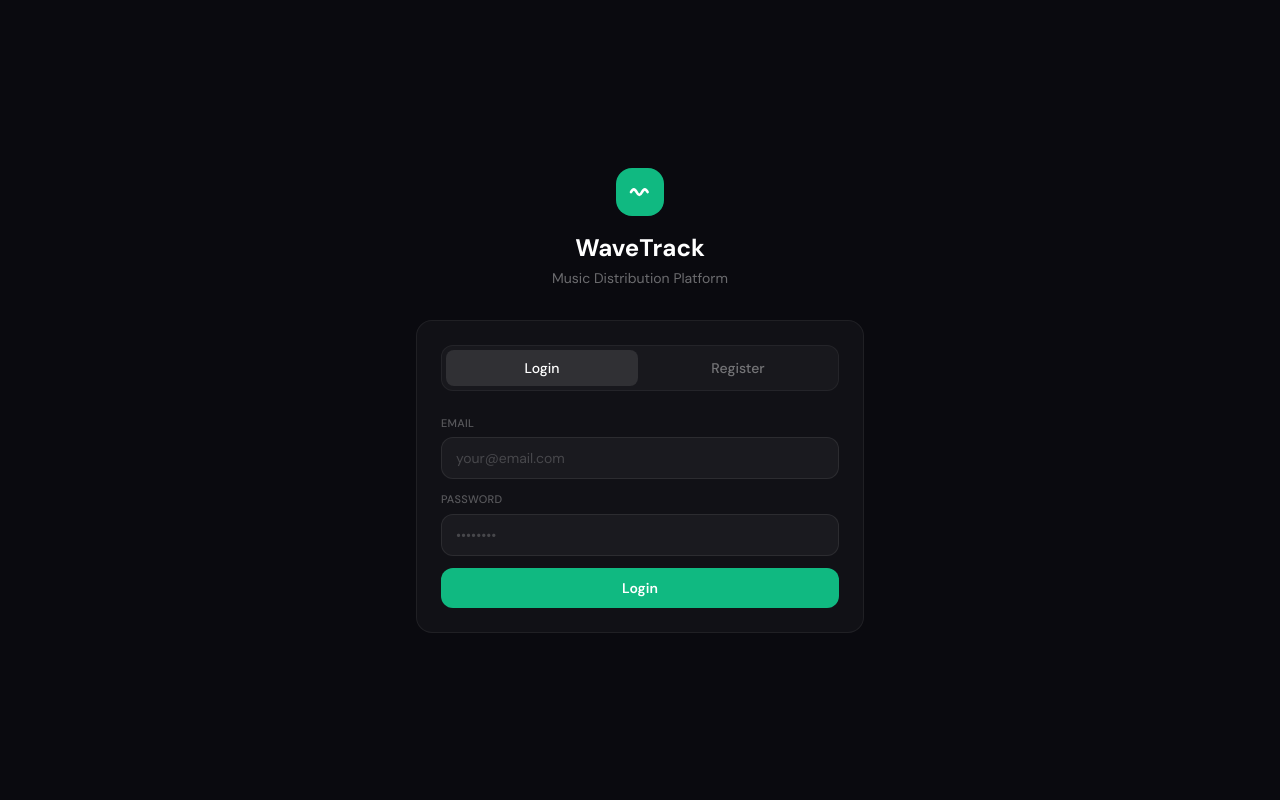
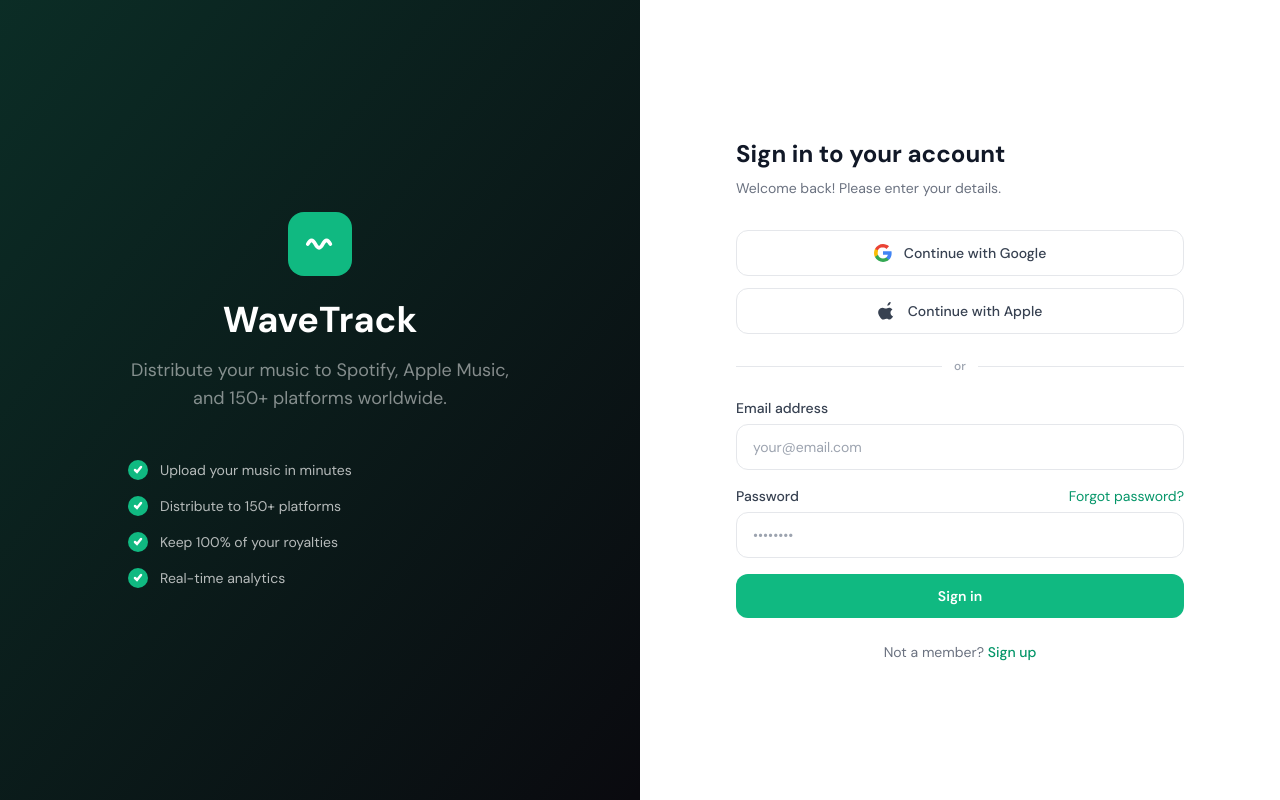
Before and after one commit to Habibulla403/wavetrack, a React (Vite) app: page / in a window 1280 px wide. Built offline with nearby package versions, Linux system fonts and the light colour scheme.

Commit message:
Update AuthPage.jsx

```diff
--- a/src/components/AuthPage.jsx
+++ b/src/components/AuthPage.jsx
@@ -28,79 +28,130 @@ export default function AuthPage({ onAuth }) {
   };
 
   return (
-    <div className="min-h-screen bg-[#0A0A0F] flex items-center justify-center px-4">
-      <div className="w-full max-w-md">
-        <div className="text-center mb-8">
-          <div className="w-12 h-12 rounded-2xl bg-emerald-500 flex items-center justify-center mx-auto mb-4">
-            <svg width="22" height="22" fill="none" viewBox="0 0 16 16">
+    <div className="min-h-screen bg-white flex">
+      {/* Left side - decorative */}
+      <div className="hidden lg:flex lg:w-1/2 bg-[#0A0A0F] flex-col items-center justify-center p-12 relative overflow-hidden">
+        <div className="absolute inset-0 bg-gradient-to-br from-emerald-500/20 to-transparent" />
+        <div className="relative z-10 text-center">
+          <div className="w-16 h-16 rounded-2xl bg-emerald-500 flex items-center justify-center mx-auto mb-6">
+            <svg width="30" height="30" fill="none" viewBox="0 0 16 16">
               <path d="M1.5 8 Q3.5 4 5.5 8 Q7.5 12 9.5 8 Q11.5 4 13.5 8" stroke="white" strokeWidth="2" strokeLinecap="round" />
             </svg>
           </div>
-          <h1 className="text-2xl font-bold text-white">WaveTrack</h1>
-          <p className="text-white/40 text-sm mt-1">Music Distribution Platform</p>
+          <h1 className="text-4xl font-bold text-white mb-4">WaveTrack</h1>
+          <p className="text-white/50 text-lg max-w-sm">Distribute your music to Spotify, Apple Music, and 150+ platforms worldwide.</p>
+          <div className="mt-12 space-y-4">
+            {["Upload your music in minutes", "Distribute to 150+ platforms", "Keep 100% of your royalties", "Real-time analytics"].map((item, i) => (
+              <div key={i} className="flex items-center gap-3 text-left">
+                <div className="w-5 h-5 rounded-full bg-emerald-500 flex items-center justify-center flex-shrink-0">
+                  <svg width="10" height="10" fill="none" stroke="white" strokeWidth="2.5" strokeLinecap="round"><polyline points="2,5 4,7 8,2" /></svg>
+                </div>
+                <span className="text-white/70 text-sm">{item}</span>
+              </div>
+            ))}
+          </div>
         </div>
+      </div>
 
-        <div className="bg-white/[0.03] border border-white/[0.06] rounded-2xl p-6">
-          <div className="flex gap-1 p-1 bg-white/[0.03] rounded-xl mb-6 border border-white/[0.05]">
-            <button
-              onClick={() => setIsLogin(true)}
-              className={`flex-1 py-2 rounded-lg text-sm font-medium transition-all ${isLogin ? "bg-white/10 text-white" : "text-white/40 hover:text-white/60"}`}
-            >
-              Login
-            </button>
-            <button
-              onClick={() => setIsLogin(false)}
-              className={`flex-1 py-2 rounded-lg text-sm font-medium transition-all ${!isLogin ? "bg-white/10 text-white" : "text-white/40 hover:text-white/60"}`}
-            >
-              Register
-            </button>
+      {/* Right side - form */}
+      <div className="w-full lg:w-1/2 flex items-center justify-center p-8">
+        <div className="w-full max-w-md">
+          {/* Mobile logo */}
+          <div className="lg:hidden text-center mb-8">
+            <div className="w-12 h-12 rounded-2xl bg-emerald-500 flex items-center justify-center mx-auto mb-3">
+              <svg width="22" height="22" fill="none" viewBox="0 0 16 16">
+                <path d="M1.5 8 Q3.5 4 5.5 8 Q7.5 12 9.5 8 Q11.5 4 13.5 8" stroke="white" strokeWidth="2" strokeLinecap="round" />
+              </svg>
+            </div>
+            <h1 className="text-2xl font-bold text-gray-900">WaveTrack</h1>
           </div>
 
-          <div className="space-y-3">
+          <h2 className="text-2xl font-bold text-gray-900 mb-2">
+            {isLogin ? "Sign in to your account" : "Create your account"}
+          </h2>
+          <p className="text-gray-500 text-sm mb-8">
+            {isLogin ? "Welcome back! Please enter your details." : "Start distributing your music today."}
+          </p>
+
+          {/* Google button */}
+          <button className="w-full flex items-center justify-center gap-3 px-4 py-3 border border-gray-200 rounded-xl text-sm font-medium text-gray-700 hover:bg-gray-50 transition-all mb-3">
+            <svg width="18" height="18" viewBox="0 0 18 18">
+              <path d="M17.64 9.2c0-.637-.057-1.251-.164-1.84H9v3.481h4.844c-.209 1.125-.843 2.078-1.796 2.716v2.259h2.908c1.702-1.567 2.684-3.875 2.684-6.615z" fill="#4285F4"/>
+              <path d="M9 18c2.43 0 4.467-.806 5.956-2.184l-2.908-2.259c-.806.54-1.837.86-3.048.86-2.344 0-4.328-1.584-5.036-3.711H.957v2.332C2.438 15.983 5.482 18 9 18z" fill="#34A853"/>
+              <path d="M3.964 10.706c-.18-.54-.282-1.117-.282-1.706s.102-1.166.282-1.706V4.962H.957C.347 6.175 0 7.55 0 9s.348 2.825.957 4.038l3.007-2.332z" fill="#FBBC05"/>
+              <path d="M9 3.58c1.321 0 2.508.454 3.44 1.345l2.582-2.58C13.463.891 11.426 0 9 0 5.482 0 2.438 2.017.957 4.962L3.964 6.294C4.672 4.167 6.656 3.58 9 3.58z" fill="#EA4335"/>
+            </svg>
+            Continue with Google
+          </button>
+
+          <button className="w-full flex items-center justify-center gap-3 px-4 py-3 border border-gray-200 rounded-xl text-sm font-medium text-gray-700 hover:bg-gray-50 transition-all mb-6">
+            <svg width="18" height="18" viewBox="0 0 18 18" fill="currentColor">
+              <path d="M12.628 0c.07.925-.27 1.842-.83 2.51-.56.668-1.458 1.19-2.368 1.12-.09-.898.303-1.834.843-2.48C10.833.5 11.768 0 12.628 0zm3.44 12.418c-.437.995-.647 1.44-1.21 2.32-.785 1.23-1.892 2.76-3.264 2.774-1.219.013-1.532-.79-3.185-.78-1.653.008-1.997.796-3.218.783-1.372-.014-2.416-1.396-3.2-2.626C-.07 12.54-.33 9.397.9 7.674c.893-1.278 2.298-2.026 3.622-2.026 1.347 0 2.195.8 3.308.8 1.08 0 1.737-.802 3.293-.802 1.183 0 2.434.644 3.326 1.757-2.922 1.602-2.448 5.783.619 7.015z"/>
+            </svg>
+            Continue with Apple
+          </button>
+
+          <div className="flex items-center gap-3 mb-6">
+            <div className="flex-1 h-px bg-gray-200" />
+            <span className="text-xs text-gray-400 font-medium">or</span>
+            <div className="flex-1 h-px bg-gray-200" />
+          </div>
+
+          <div className="space-y-4">
             {!isLogin && (
               <div>
-                <label className="text-[11px] text-white/30 font-medium uppercase tracking-wide block mb-1.5">Full Name</label>
+                <label className="text-sm font-medium text-gray-700 block mb-1.5">Full Name</label>
                 <input
                   value={form.name}
                   onChange={(e) => setForm({ ...form, name: e.target.value })}
-                  placeholder="Your name"
-                  className="w-full bg-white/[0.04] border border-white/[0.08] rounded-xl px-3.5 py-2.5 text-sm text-white placeholder-white/20 focus:outline-none focus:border-emerald-500/50 transition-all"
+                  placeholder="Your full name"
+                  className="w-full border border-gray-200 rounded-xl px-4 py-3 text-sm text-gray-900 placeholder-gray-400 focus:outline-none focus:border-emerald-500 focus:ring-1 focus:ring-emerald-500 transition-all"
                 />
               </div>
             )}
             <div>
-              <label className="text-[11px] text-white/30 font-medium uppercase tracking-wide block mb-1.5">Email</label>
+              <label className="text-sm font-medium text-gray-700 block mb-1.5">Email address</label>
               <input
                 type="email"
                 value={form.email}
                 onChange={(e) => setForm({ ...form, email: e.target.value })}
                 placeholder="your@email.com"
-                className="w-full bg-white/[0.04] border border-white/[0.08] rounded-xl px-3.5 py-2.5 text-sm text-white placeholder-white/20 focus:outline-none focus:border-emerald-500/50 transition-all"
+                className="w-full border border-gray-200 rounded-xl px-4 py-3 text-sm text-gray-900 placeholder-gray-400 focus:outline-none focus:border-emerald-500 focus:ring-1 focus:ring-emerald-500 transition-all"
               />
             </div>
             <div>
-              <label className="text-[11px] text-white/30 font-medium uppercase tracking-wide block mb-1.5">Password</label>
+              <div className="flex items-center justify-between mb-1.5">
+                <label className="text-sm font-medium text-gray-700">Password</label>
+                {isLogin && <button className="text-sm text-emerald-600 hover:text-emerald-700">Forgot password?</button>}
+              </div>
               <input
                 type="password"
                 value={form.password}
                 onChange={(e) => setForm({ ...form, password: e.target.value })}
                 placeholder="••••••••"
-                className="w-full bg-white/[0.04] border border-white/[0.08] rounded-xl px-3.5 py-2.5 text-sm text-white placeholder-white/20 focus:outline-none focus:border-emerald-500/50 transition-all"
+                className="w-full border border-gray-200 rounded-xl px-4 py-3 text-sm text-gray-900 placeholder-gray-400 focus:outline-none focus:border-emerald-500 focus:ring-1 focus:ring-emerald-500 transition-all"
               />
             </div>
 
             {error && (
-              <p className="text-red-400 text-sm bg-red-500/10 border border-red-500/20 rounded-xl px-3 py-2">{error}</p>
+              <p className="text-red-500 text-sm bg-red-50 border border-red-200 rounded-xl px-4 py-3">{error}</p>
             )}
 
             <button
               onClick={handle}
               disabled={loading}
-              className="w-full py-2.5 rounded-xl bg-emerald-500 hover:bg-emerald-400 disabled:opacity-40 text-sm font-semibold text-white transition-all active:scale-95 mt-2"
+              className="w-full py-3 rounded-xl bg-emerald-500 hover:bg-emerald-600 disabled:opacity-40 text-sm font-semibold text-white transition-all active:scale-95"
             >
-              {loading ? "Please wait..." : isLogin ? "Login" : "Create Account"}
+              {loading ? "Please wait..." : isLogin ? "Sign in" : "Create account"}
             </button>
           </div>
+
+          <p className="text-center text-sm text-gray-500 mt-6">
+            {isLogin ? "Not a member? " : "Already a member? "}
+            <button onClick={() => { setIsLogin(!isLogin); setError(""); }} className="text-emerald-600 font-medium hover:text-emerald-700">
+              {isLogin ? "Sign up" : "Sign in"}
+            </button>
+          </p>
         </div>
       </div>
     </div>
```
